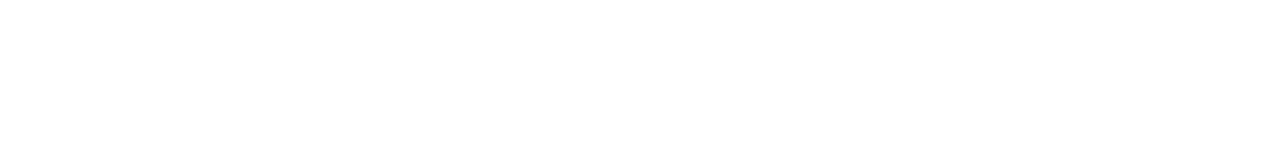
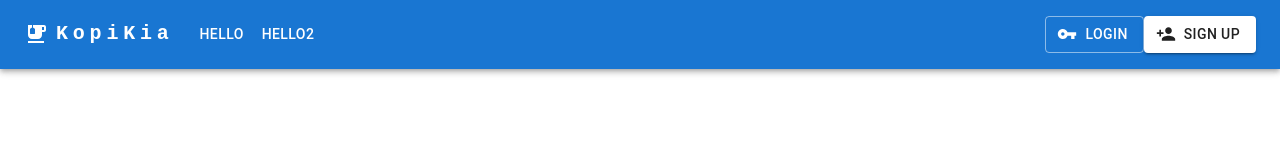
Before and after one commit to leekayden/kopikia, a React (Create React App) app: page / in a window 1280 px wide. Before the commit this address had no page. Shown: the top 160 px of the page. Built offline with nearby package versions, Linux system fonts and the light colour scheme.

Commit message:
add navbar

```diff
--- a/src/App.tsx
+++ b/src/App.tsx
@@ -1,39 +1,15 @@
-// styles import
 import "./App.css";
-// react, router, hooks import
 import { createBrowserRouter } from "react-router-dom";
-// components import
 import Error from "./components/common/Error";
+import Home from "./components/common/Home";
 
 export const router = createBrowserRouter([
   {
-    path: "/test",
-    element: <App />,
+    path: "/",
+    element: <Home />,
   },
   {
     path: "*",
     element: <Error errorCode={404} />,
   },
 ]);
-
-function App() {
-  return (
-    <div>
-      <header>
-        <p>
-          Edit <code>src/App.tsx</code> and save to reload.
-        </p>
-        <a
-          className="App-link"
-          href="https://reactjs.org"
-          target="_blank"
-          rel="noopener noreferrer"
-        >
-          Learn React
-        </a>
-      </header>
-    </div>
-  );
-}
-
-export default App;
--- /dev/null
+++ b/src/components/common/Home.tsx
@@ -0,0 +1,11 @@
+import NavBar from "./NavBar";
+
+function Home() {
+  return (
+    <div>
+      <NavBar />
+    </div>
+  );
+}
+
+export default Home;
--- /dev/null
+++ b/src/components/common/NavBar.tsx
@@ -0,0 +1,277 @@
+import * as React from "react";
+import AppBar from "@mui/material/AppBar";
+import Box from "@mui/material/Box";
+import Toolbar from "@mui/material/Toolbar";
+import IconButton from "@mui/material/IconButton";
+import Typography from "@mui/material/Typography";
+import Menu from "@mui/material/Menu";
+import MenuIcon from "@mui/icons-material/Menu";
+import Container from "@mui/material/Container";
+import Avatar from "@mui/material/Avatar";
+import Button from "@mui/material/Button";
+import Tooltip from "@mui/material/Tooltip";
+import MenuItem from "@mui/material/MenuItem";
+import EmojiFoodBeverageIcon from "@mui/icons-material/EmojiFoodBeverage";
+import { isLoggedIn, initials } from "../global/data";
+import { AppName } from "../global/definitions";
+import { ThemeProvider, createTheme } from "@mui/material/styles";
+import PersonAddIcon from "@mui/icons-material/PersonAdd";
+import VpnKeyIcon from "@mui/icons-material/VpnKey";
+
+const theme = createTheme({
+  palette: {
+    secondary: {
+      main: "#FFF",
+    },
+  },
+});
+
+class Page {
+  name: string;
+  onClick: (event: React.MouseEvent<HTMLButtonElement>) => void;
+
+  constructor(
+    name: string,
+    onClick: (event: React.MouseEvent<HTMLButtonElement>) => void
+  ) {
+    this.name = name;
+    this.onClick = onClick;
+  }
+}
+
+const page1 = new Page(
+  "hello",
+  (event: React.MouseEvent<HTMLButtonElement>): void => {
+    console.log("hello");
+  }
+);
+
+const page2 = new Page(
+  "hello2",
+  (event: React.MouseEvent<HTMLButtonElement>): void => {
+    console.log("hello2");
+  }
+);
+
+const pgClasses = [page1, page2];
+
+class Setting {
+  name: string;
+  onClick: (event: React.MouseEvent<HTMLButtonElement>) => void;
+
+  constructor(
+    name: string,
+    onClick: (event: React.MouseEvent<HTMLButtonElement>) => void
+  ) {
+    this.name = name;
+    this.onClick = onClick;
+  }
+}
+
+const setting1 = new Setting(
+  "hello",
+  (event: React.MouseEvent<HTMLButtonElement>): void => {
+    console.log("hello");
+  }
+);
+
+const setting2 = new Setting(
+  "hello2",
+  (event: React.MouseEvent<HTMLButtonElement>): void => {
+    console.log("hello2");
+  }
+);
+
+const settings = [setting1, setting2];
+
+function NavBar() {
+  const [anchorElNav, setAnchorElNav] = React.useState<null | HTMLElement>(
+    null
+  );
+  const [anchorElUser, setAnchorElUser] = React.useState<null | HTMLElement>(
+    null
+  );
+
+  const handleOpenNavMenu = (event: React.MouseEvent<HTMLElement>) => {
+    setAnchorElNav(event.currentTarget);
+  };
+  const handleOpenUserMenu = (event: React.MouseEvent<HTMLElement>) => {
+    setAnchorElUser(event.currentTarget);
+  };
+
+  const handleCloseNavMenu = () => {
+    setAnchorElNav(null);
+  };
+
+  const handleCloseUserMenu = () => {
+    setAnchorElUser(null);
+  };
+
+  return (
+    <ThemeProvider theme={theme}>
+      <AppBar position="static">
+        <Container maxWidth="xl">
+          <Toolbar disableGutters>
+            <EmojiFoodBeverageIcon
+              sx={{ display: { xs: "none", md: "flex" }, mr: 1 }}
+            />
+            <Typography
+              variant="h6"
+              noWrap
+              component="a"
+              href="/"
+              sx={{
+                mr: 2,
+                display: { xs: "none", md: "flex" },
+                fontFamily: "monospace",
+                fontWeight: 700,
+                letterSpacing: ".3rem",
+                color: "inherit",
+                textDecoration: "none",
+              }}
+            >
+              {AppName}
+            </Typography>
+
+            <Box sx={{ flexGrow: 1, display: { xs: "flex", md: "none" } }}>
+              <IconButton
+                size="large"
+                aria-label="account of current user"
+                aria-controls="menu-appbar"
+                aria-haspopup="true"
+                onClick={handleOpenNavMenu}
+                color="inherit"
+              >
+                <MenuIcon />
+              </IconButton>
+              <Menu
+                id="menu-appbar"
+                anchorEl={anchorElNav}
+                anchorOrigin={{
+                  vertical: "bottom",
+                  horizontal: "left",
+                }}
+                keepMounted
+                transformOrigin={{
+                  vertical: "top",
+                  horizontal: "left",
+                }}
+                open={Boolean(anchorElNav)}
+                onClose={handleCloseNavMenu}
+                sx={{
+                  display: { xs: "block", md: "none" },
+                }}
+              >
+                {pgClasses.map((page) => (
+                  <MenuItem
+                    component="button"
+                    key={page.name}
+                    onClick={page.onClick}
+                  >
+                    <Typography textAlign="center">{page.name}</Typography>
+                  </MenuItem>
+                ))}
+              </Menu>
+            </Box>
+            <EmojiFoodBeverageIcon
+              sx={{ display: { xs: "flex", md: "none" }, mr: 1 }}
+            />
+            <Typography
+              variant="h5"
+              noWrap
+              component="a"
+              href=""
+              sx={{
+                mr: 2,
+                display: { xs: "flex", md: "none" },
+                flexGrow: 1,
+                fontFamily: "monospace",
+                fontWeight: 700,
+                letterSpacing: ".3rem",
+                color: "inherit",
+                textDecoration: "none",
+              }}
+            >
+              {AppName}
+            </Typography>
+            <Box sx={{ flexGrow: 1, display: { xs: "none", md: "flex" } }}>
+              {pgClasses.map((page) => (
+                <Button
+                  key={page.name}
+                  // onClick={handleCloseNavMenu}
+                  onClick={page.onClick}
+                  sx={{ my: 2, color: "white", display: "block" }}
+                >
+                  {page.name}
+                </Button>
+              ))}
+            </Box>
+
+            <Box sx={{ flexGrow: 0 }}>
+              {isLoggedIn ? null : (
+                <div>
+                  <Button
+                    variant="outlined"
+                    color="secondary"
+                    startIcon={<VpnKeyIcon />}
+                  >
+                    Login
+                  </Button>
+                  <Button
+                    variant="contained"
+                    color="secondary"
+                    startIcon={<PersonAddIcon />}
+                  >
+                    Sign Up
+                  </Button>
+                </div>
+              )}
+              {isLoggedIn ? (
+                <Tooltip title="Open settings" placement="bottom">
+                  <div>
+                    <IconButton onClick={handleOpenUserMenu} sx={{ p: 0 }}>
+                      <Avatar
+                        alt={initials}
+                        src="/static/images/avatar/2.jpg"
+                      />
+                    </IconButton>
+                    <Menu
+                      sx={{ mt: "45px" }}
+                      id="menu-appbar"
+                      anchorEl={anchorElUser}
+                      anchorOrigin={{
+                        vertical: "top",
+                        horizontal: "right",
+                      }}
+                      keepMounted
+                      transformOrigin={{
+                        vertical: "top",
+                        horizontal: "right",
+                      }}
+                      open={Boolean(anchorElUser)}
+                      onClose={handleCloseUserMenu}
+                    >
+                      {settings.map((setting) => (
+                        <MenuItem
+                          component="button"
+                          key={setting.name}
+                          onClick={setting.onClick}
+                        >
+                          <Typography textAlign="center">
+                            {setting.name}
+                          </Typography>
+                        </MenuItem>
+                      ))}
+                    </Menu>
+                  </div>
+                </Tooltip>
+              ) : null}
+            </Box>
+          </Toolbar>
+        </Container>
+      </AppBar>
+    </ThemeProvider>
+  );
+}
+
+export default NavBar;
--- /dev/null
+++ b/src/components/global/data.ts
@@ -0,0 +1,4 @@
+export const isLoggedIn = false
+export const fName = "Adolf"
+export const lName = "Hitler"
+export const initials = fName.substring(0, 1) + lName.substring(0, 1);
--- /dev/null
+++ b/src/components/global/definitions.ts
@@ -0,0 +1 @@
+export const AppName = "KopiKia"
```
